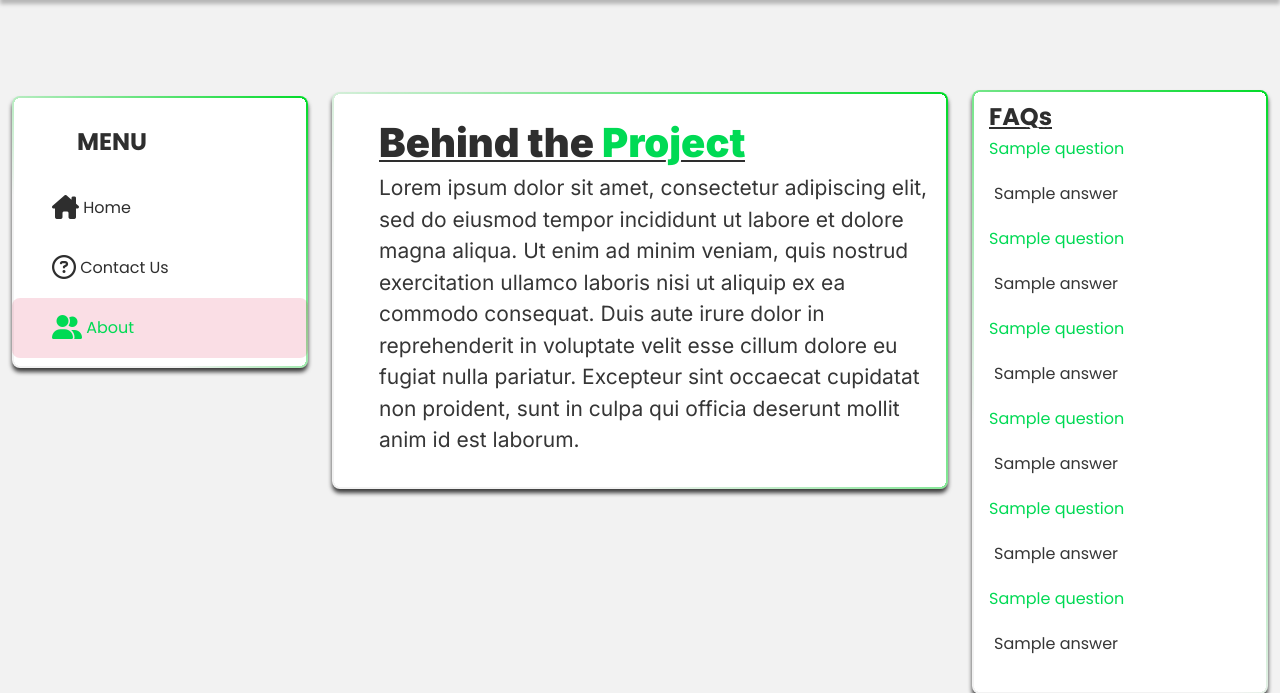
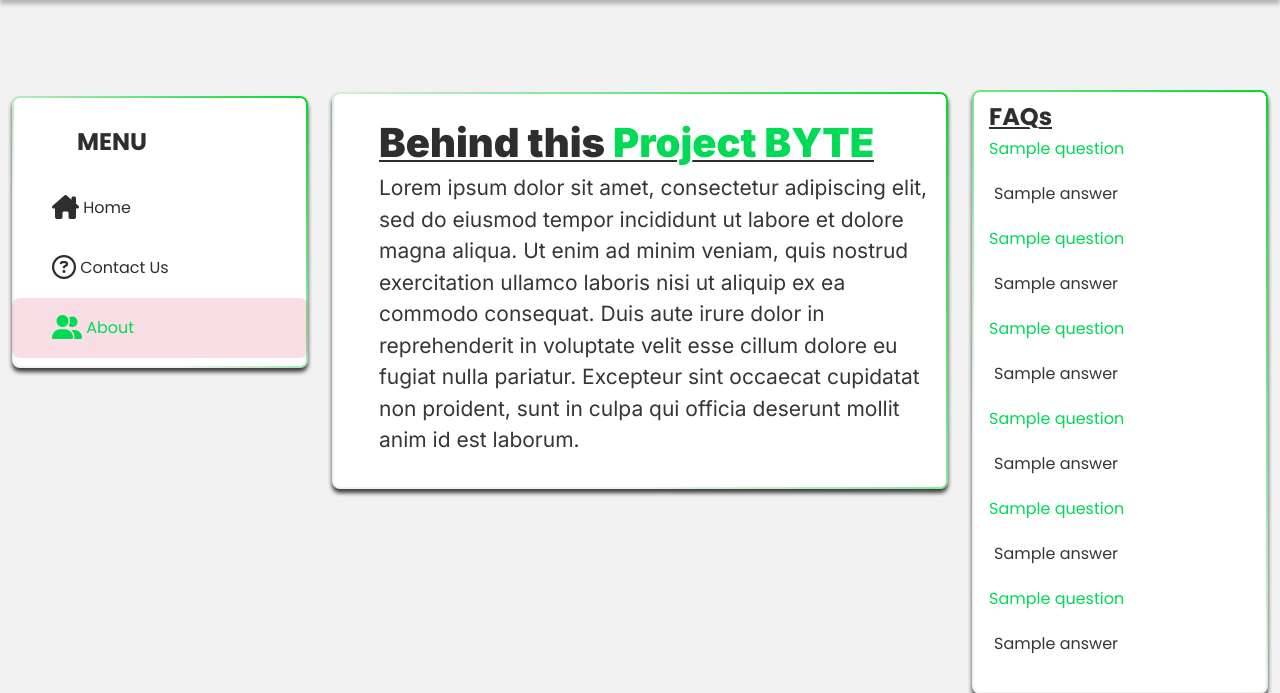
Before and after one commit to GONESIR/Principle-Of-Team-Science-Group-2-BYTE, a Flask app: page /about in a window 1280 px wide. Shown: the part 70-763 px from the top of the page. Run offline with Flask 2, Linux system fonts and the light colour scheme; some libraries are stand-ins or nearby versions.

Commit message:
Edited about page

```diff
--- a/templates/about.html
+++ b/templates/about.html
@@ -7,7 +7,7 @@
 </div>
 <div class="col-md-6">
     <div class="container part box-outline">
-        <h3 class="post-header">Behind the <span class="proj">Project</span> </h3>
+        <h3 class="post-header">Behind this <span class="proj">Project BYTE</span> </h3>
         <p class="post-details">Lorem ipsum dolor sit amet, consectetur adipiscing elit, sed do eiusmod tempor incididunt ut labore et dolore magna aliqua. Ut enim ad minim veniam, quis nostrud exercitation ullamco laboris nisi ut aliquip ex ea commodo consequat. Duis aute irure dolor in reprehenderit in voluptate velit esse cillum dolore eu fugiat nulla pariatur. Excepteur sint occaecat cupidatat non proident, sunt in culpa qui officia deserunt mollit anim id est laborum.
     </div>
 </div>
```
